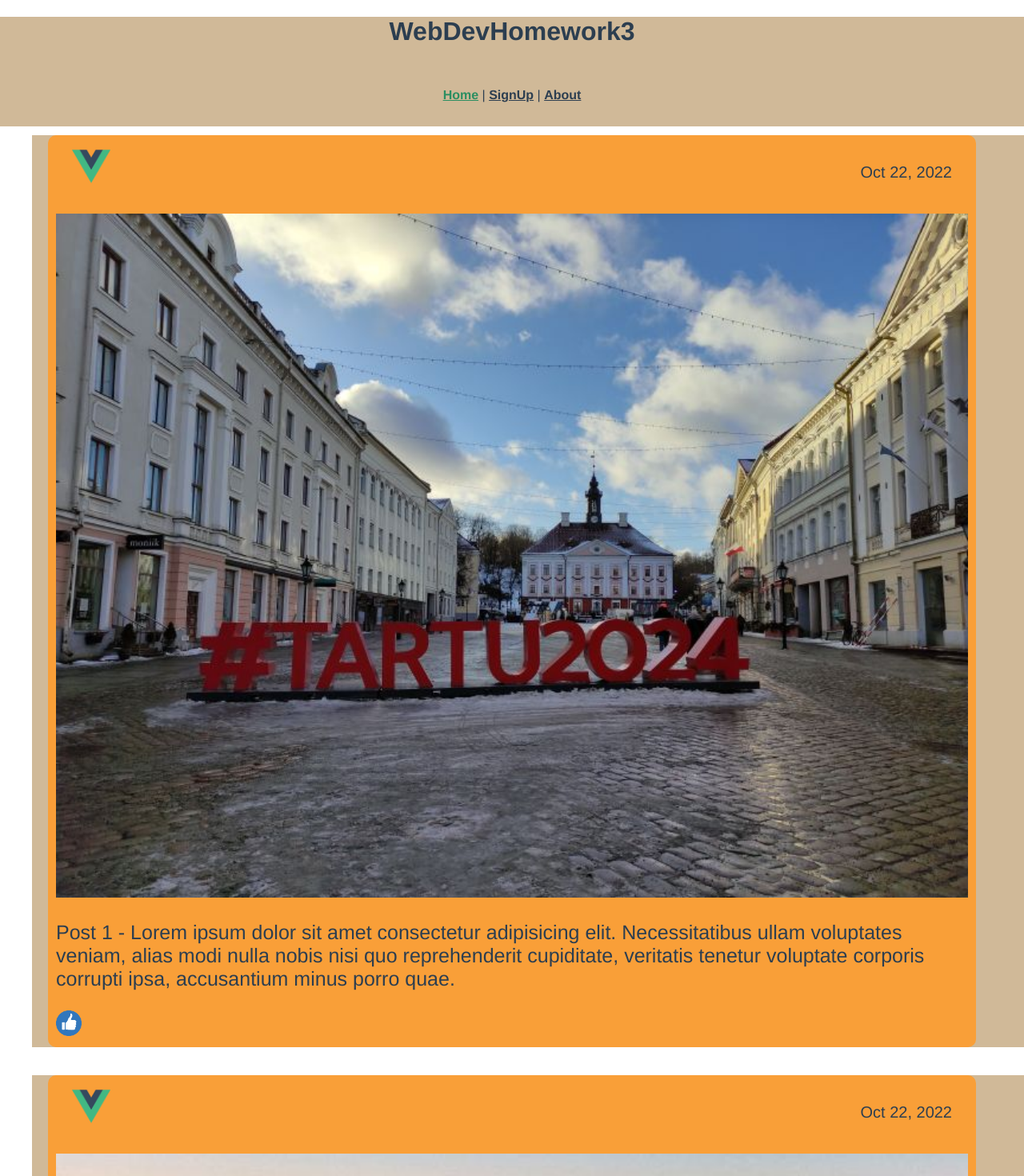
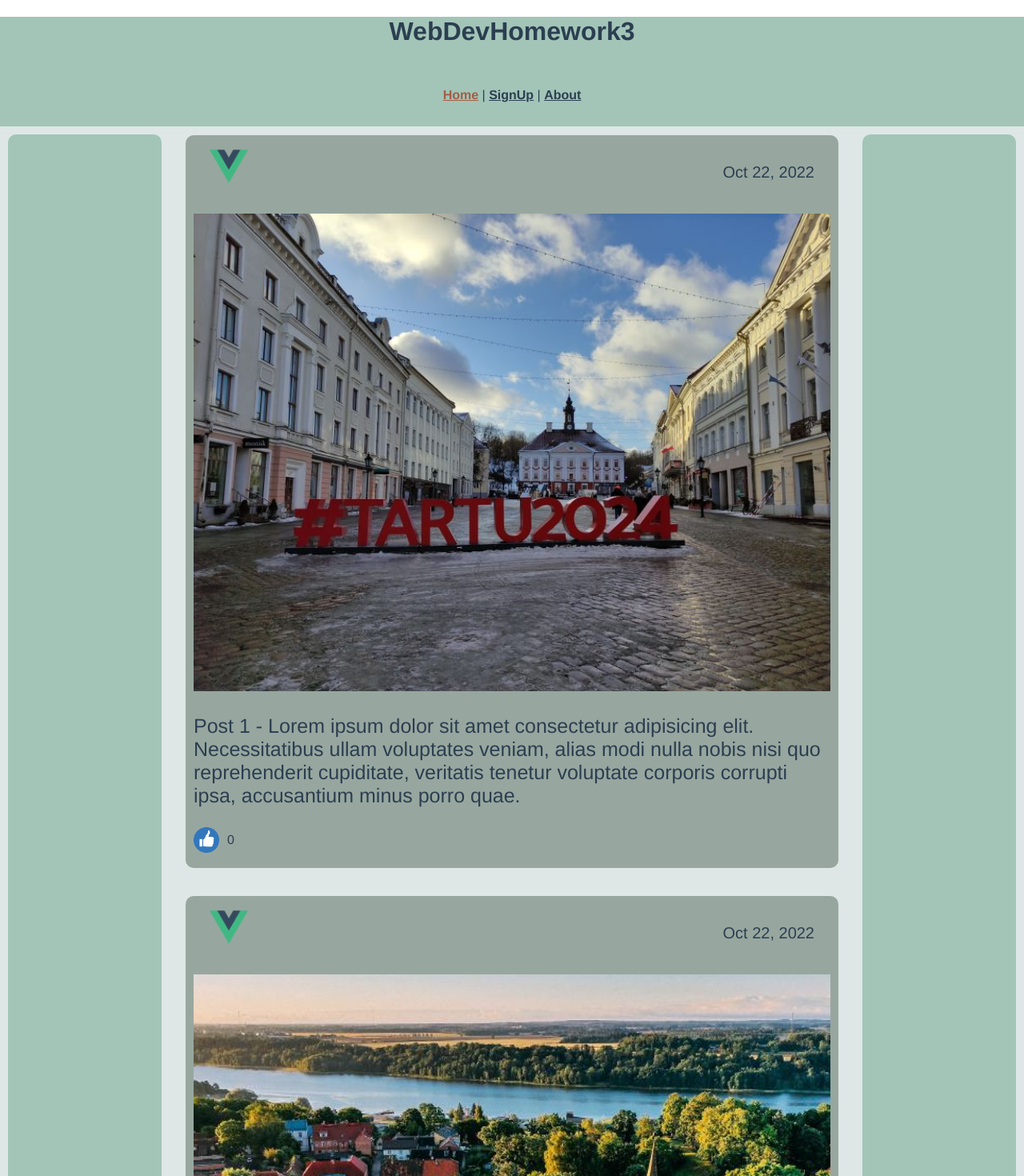
Before and after one commit to laurilind/webappdev-homework3, a Vue app: page /#/ in a window 1280 px wide. Shown: the top 1470 px of the page at 80% size. Built offline with nearby package versions, Linux system fonts and the light colour scheme.

Commit message:
added like button function and counter

```diff
--- a/src/App.vue
+++ b/src/App.vue
@@ -23,11 +23,13 @@
 
 <style>
 #app {
+  background-color: #dee7e5;
   font-family: Avenir, Helvetica, Arial, sans-serif;
   -webkit-font-smoothing: antialiased;
   -moz-osx-font-smoothing: grayscale;
   text-align: center;
   color: #2c3e50;
+  min-width: 100%;
 }
 
 nav {
@@ -40,6 +42,6 @@
 }
 
 nav a.router-link-exact-active {
-  color: #42b983;
+  color: #a35d45;
 }
 </style>
--- a/src/components/FooterComponent.vue
+++ b/src/components/FooterComponent.vue
@@ -18,6 +18,6 @@
 
 
     .Footer {
-        background-color: #d0b998;
+        background-color: #a2c5b8;;
     }
   </style>
--- a/src/components/HeaderComponent.vue
+++ b/src/components/HeaderComponent.vue
@@ -24,7 +24,8 @@
 
 
     .Header {
-        background-color: #d0b998;
+        background-color: #a2c5b8;
+        display: black;
     }
     nav {
     padding: 30px;
@@ -36,7 +37,7 @@
     }
 
     nav a.router-link-exact-active {
-    color: #2b8e61;
+    color: #a35d45;
     }
     h3 {
         margin: 40px 0 0;
--- a/src/components/PostComponent.vue
+++ b/src/components/PostComponent.vue
@@ -1,5 +1,4 @@
 <template>
-    <div class="Post">
 
     <div class="post-element">
             <span id="post-header">
@@ -14,23 +13,28 @@
                 veritatis tenetur voluptate corporis corrupti ipsa, accusantium minus porro quae.
             </p>
             <div class="post-footer">
-                    <img src="/thumbsup.png" width="32" height="32">
+                <img src="/thumbsup.png" width="32" height="32" @click="likeCounter++">
+                <p class = "like_counter">{{likeCounter}}</p>
             </div>
     </div>
-    </div>
+
   </template>
 
   <script>
+import { isIntegerKey } from '@vue/shared';
+
   export default {
     name: 'PostComponent',
-
+    data() {
+	  return {
+    	likeCounter: 0
+  	}
+	},
     props: {
       msg: String,
       date: String,
       imgPath: String
-
     },
-
     methods: {
         onClick() {
             console.log("Clicked!")
@@ -41,23 +45,10 @@
 
   <!-- Add "scoped" attribute to limit CSS to this component only -->
   <style scoped>
-
-
-    .Post {
-        background-color: #d0b998;
-    }
-    nav {
-    padding: 30px;
+    .post-element {
+        background-color: #97a79f;
     }
 
-    nav a {
-    font-weight: bold;
-    color: #2c3e50;
-    }
-
-    nav a.router-link-exact-active {
-    color: #2b8e61;
-    }
     h3 {
         margin: 40px 0 0;
     }
@@ -72,4 +63,20 @@
     a {
         color: #2b8e61;
     }
+    .post-footer{
+        display: flex;
+    }
+    .like_counter{
+        padding-left: 10px;
+        margin-top: 7px;
+    }
+    .post-element {
+        min-height: 150px;
+        /* max-width:fit-content; */
+        text-align: left;
+        margin: -5px 20px 40px 20px;
+        border-radius: 10px;
+        text-align: left;
+        padding: 5px 10px 10px 10px;
+    }
   </style>
--- a/src/store/index.js
+++ b/src/store/index.js
@@ -3,14 +3,22 @@
 
 export default createStore( {
   state: {
-    json: importedJSON
+    json: importedJSON,
+    likeCounter: 0
   },
   getters: {
     getPosts: state => {
       return state.json;
     }
+
   },
   mutations: {
+    addLike(state)  {
+      state.likeCounter++;
+    },
+    resetLikes(state) {
+      state.likeCounter = 0;
+    }
   },
   actions: {
 
--- a/src/views/HomeView.vue
+++ b/src/views/HomeView.vue
@@ -1,11 +1,16 @@
 <template>
   <div>
     <div class="home">
+      <div class="body-div">
+        <div class="sidebar"></div>
         <ul>
             <PostComponentVue class="post" :date="product.postDate" :msg="product.postText" :imgPath="product.postImage" v-for = "product in json" :key="product.id">
 
             </PostComponentVue>
         </ul>
+        <div class="sidebar"></div>
+      </div>
+      <p @click=resetLikes()>Reset likes</p>
     </div>
 
   </div>
@@ -14,8 +19,10 @@
 <script>
 // @ is an alias to /src
 import PostComponentVue from '@/components/PostComponent.vue';
+import store from '@/store';
 export default {
   name: 'HomeView',
+
   components: {
     PostComponentVue
   },
@@ -39,58 +46,13 @@
 .show {display:block;}
 
 
-
-
-.menuLinks:hover {
-    background-color: rgb(54, 54, 54);
-    color: aliceblue;
-    padding: 5px;
-    border-radius: 5px;
-}
-.header-div,
-.sidebar,
-.post-element {
-    background-color: #f99f38;
+.sidebar{
+  background-color: #a2c5b8;
 }
 
-.header-div {
-    display: flex;
-    justify-content: space-between;
-    max-width: 100%;
-    border-radius: 10px;
-    margin-bottom: 10px;
-}
-
-.header-img {
-    display: inline-flex;
-    justify-content: center;
-    align-items: baseline;
-    margin-right: 0.5em;
-}
-
-.header-inline {
-    display: inline-flex;
-    justify-content: left;
-    align-items: baseline;
-    margin-left: 0.5em;
-    margin-right: 0.5em;
-}
-
-.header-div a {
-    font-size: 2em;
-    font-weight: 600;
-    color: black;
-    margin-top: 0.2em;
-    margin-bottom: 0.2em
-}
-
-.header-div a:link {
-    text-decoration: none;
-}
-
-.header-div a:visited {
-    text-decoration: none;
-}
+ul {
+      padding-left: 0px;
+    }
 
 /* for desktop */
 @media (min-width:1025px) {
@@ -108,27 +70,12 @@
         margin: 10px 10px 10px 10px;
     }
 
-    .post-element {
-        min-height: 150px;
-        min-width: 80%;
-        /* max-width:fit-content; */
-        text-align: left;
-        margin: -5px 60px 40px 20px;
-        border-radius: 10px;
-        text-align: left;
-        padding: 5px 10px 10px 10px;
-    }
 
     .post-element .post-image {
         width: 100%;
         height: auto;
     }
 
-    .header-div {
-        margin-left: 10px;
-        margin-right: 10px;
-        margin: 5px 10px 10px 10px;
-    }
 
 }
 
@@ -140,10 +87,9 @@
         align-content: center;
         width: 100%;
         height: max-content;
-        padding: 0px 0px 10px 0px;
+        padding: 0px 0px 0px 0px;
         margin: 0px 0px 0px 0px;
     }
-
     .sidebar {
         width: 0%;
         margin: 0px 0px 0px 0px;
```
Lines whose indentation alone changed are shown as unchanged.
